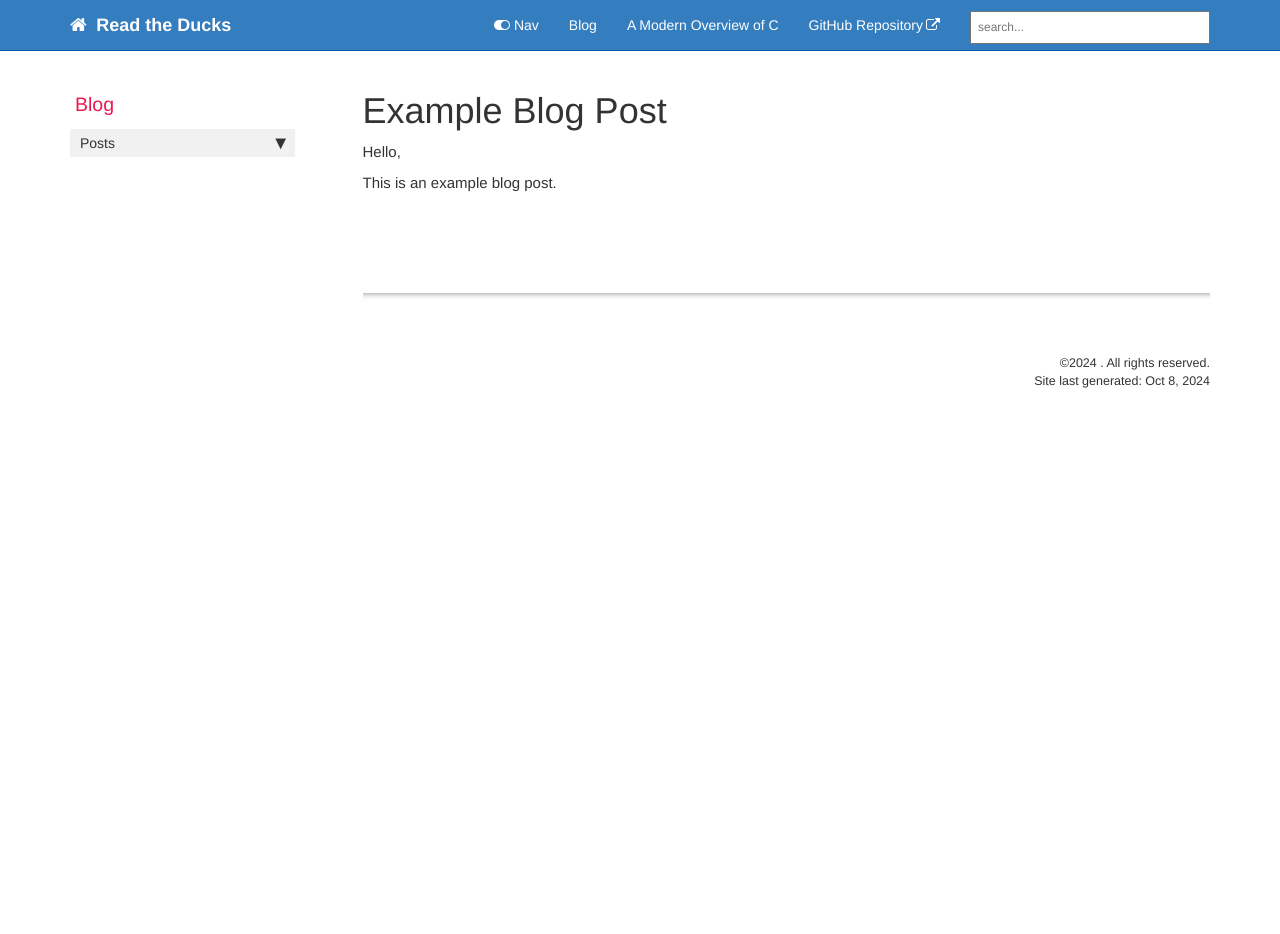
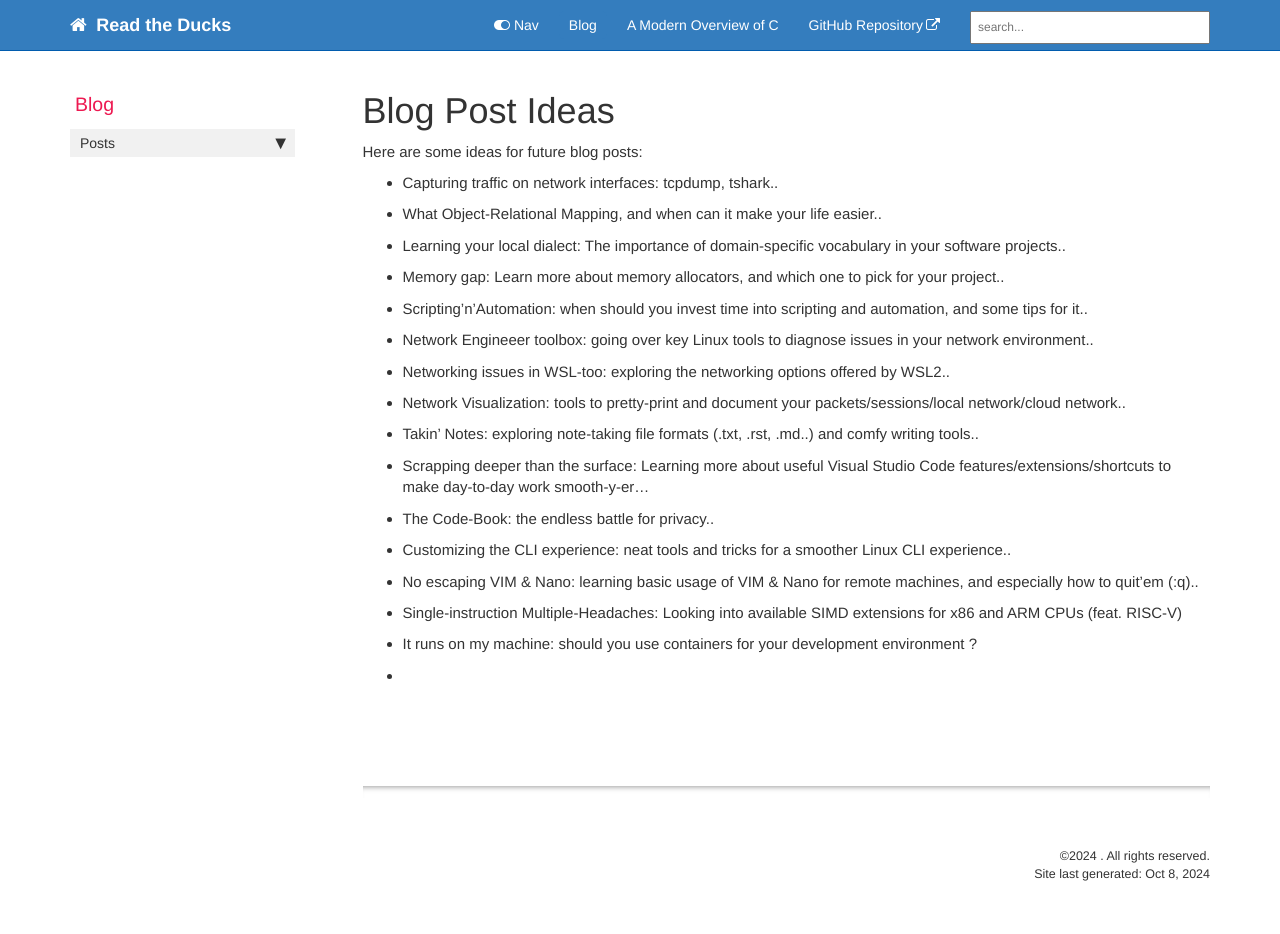
Before and after one commit to read-the-ducks/blogs, a Jekyll site: the page built from pages/Example_Blog_Post.md, in a window 1280 px wide. Built offline with Jekyll 4.4.1, drawn with Linux system fonts in a browser that asks for light colours; comment, search, counter and statistics services are not loaded; before the commit the page ends 900 px from its top, so only the background shows below that.

Commit message:
Update Example_Blog_Post.md

```diff
--- a/pages/Example_Blog_Post.md
+++ b/pages/Example_Blog_Post.md
@@ -1,5 +1,5 @@
 ---
-title: "Example Blog Post"
+title: "Blog Post Ideas"
 keywords:
 tags:
 sidebar: Blog_sidebar
@@ -7,6 +7,21 @@ permalink: Example_Blog_Post
 summary:
 ---
 
-Hello,
+Here are some ideas for future blog posts:
 
-This is an example blog post.
+* Capturing traffic on network interfaces: tcpdump, tshark..
+* What Object-Relational Mapping, and when can it make your life easier..
+* Learning your local dialect: The importance of domain-specific vocabulary in your software projects..
+* Memory gap: Learn more about memory allocators, and which one to pick for your project..
+* Scripting'n'Automation: when should you invest time into scripting and automation, and some tips for it..
+* Network Engineeer toolbox: going over key Linux tools to diagnose issues in your network environment..
+* Networking issues in WSL-too: exploring the networking options offered by WSL2..
+* Network Visualization: tools to pretty-print and document your packets/sessions/local network/cloud network..
+* Takin' Notes: exploring note-taking file formats (.txt, .rst, .md..) and comfy writing tools..
+* Scrapping deeper than the surface: Learning more about useful Visual Studio Code features/extensions/shortcuts to make day-to-day work smooth-y-er...
+* The Code-Book: the endless battle for privacy..
+* Customizing the CLI experience: neat tools and tricks for a smoother Linux CLI experience..
+* No escaping VIM & Nano: learning basic usage of VIM & Nano for remote machines, and especially how to quit'em (:q)..
+* Single-instruction Multiple-Headaches: Looking into available SIMD extensions for x86 and ARM CPUs (feat. RISC-V)
+* It runs on my machine: should you use containers for your development environment ?
+*
```
